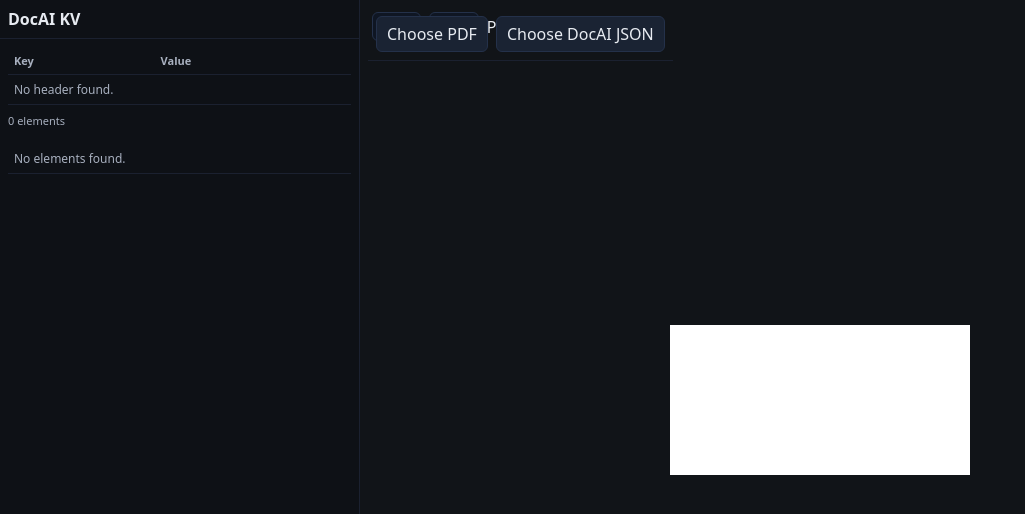
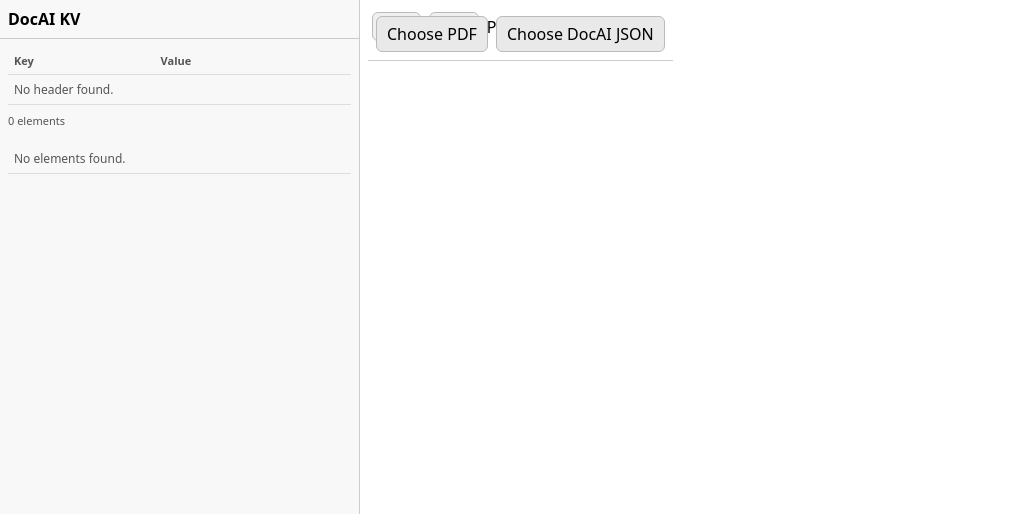
Before and after one commit to gcherian/pdfomania, a React (Vite) app: page / in a window 1280 px wide. Shown: the top 514 px of the page, without its empty margins (0-1025 px from the left). Built offline with nearby package versions, Linux system fonts and the light colour scheme; the HTML template or start-up script is replaced by a standard one.

Commit message:
Update style.css

```diff
--- a/src/style.css
+++ b/src/style.css
@@ -1,54 +1,126 @@
 :root {
-  --bg: #111418;
-  --panel: #0e1116;
-  --text: #e7ebf1;
-  --muted: #a8b0bf;
-  --accent: #5ec2ff;
+  --bg: #ffffff;
+  --panel: #f8f8f8;
+  --text: #000000;
+  --muted: #555555;
+  --accent: #007bff;
   --danger: #ff4d88;
   --warn: #ffc107;
 }
 
 * { box-sizing: border-box; }
 html, body, #root { height: 100%; }
-body { margin: 0; background: var(--bg); color: var(--text); font-family: ui-sans-serif, system-ui, -apple-system, Segoe UI, Roboto, Inter, Arial; }
+body {
+  margin: 0;
+  background: var(--bg);
+  color: var(--text);
+  font-family: ui-sans-serif, system-ui, -apple-system, Segoe UI, Roboto, Inter, Arial;
+}
 
-.wrap { display: grid; grid-template-columns: 360px 1fr; height: 100%; }
+.wrap {
+  display: grid;
+  grid-template-columns: 360px 1fr;
+  height: 100%;
+}
 
 .left {
   background: var(--panel);
-  border-right: 1px solid #1b2130;
+  border-right: 1px solid #ccc;
   overflow: hidden;
-  display: flex; flex-direction: column;
+  display: flex;
+  flex-direction: column;
 }
 
 .toolbar {
-  padding: 8px; display: flex; gap: 8px; border-bottom: 1px solid #1b2130;
+  padding: 8px;
+  display: flex;
+  gap: 8px;
+  border-bottom: 1px solid #ccc;
 }
-.btn { background:#1a2333; color:var(--text); border:1px solid #24314a; padding:6px 10px; border-radius:6px; cursor:pointer; }
-.btn:disabled { opacity: .5; cursor: not-allowed; }
+.btn {
+  background: #e9e9e9;
+  color: var(--text);
+  border: 1px solid #bbb;
+  padding: 6px 10px;
+  border-radius: 6px;
+  cursor: pointer;
+}
+.btn:disabled {
+  opacity: .5;
+  cursor: not-allowed;
+}
 
 .hdr, .list { padding: 8px; overflow:auto; }
-.hdr table, .list table { width: 100%; border-collapse: collapse; font-size: 12px; }
-.hdr th, .hdr td, .list td { padding: 6px 6px; border-bottom: 1px solid #1b2130; }
-.hdr th { text-align:left; color: var(--muted); font-weight:600; font-size:11px; }
+.hdr table, .list table {
+  width: 100%;
+  border-collapse: collapse;
+  font-size: 12px;
+}
+.hdr th, .hdr td, .list td {
+  padding: 6px 6px;
+  border-bottom: 1px solid #ddd;
+}
+.hdr th {
+  text-align: left;
+  color: var(--muted);
+  font-weight: 600;
+  font-size: 11px;
+}
 .key { color: var(--muted); }
-.cell { white-space: nowrap; overflow: hidden; text-overflow: ellipsis; }
-.row { cursor:pointer; }
-.row:hover { background: #151b25; }
-.count { color: var(--muted); font-size: 11px; padding: 0 8px 8px; }
+.cell {
+  white-space: nowrap;
+  overflow: hidden;
+  text-overflow: ellipsis;
+}
+.row { cursor: pointer; }
+.row:hover { background: #f0f0f0; }
+.count {
+  color: var(--muted);
+  font-size: 11px;
+  padding: 0 8px 8px;
+}
 
 .right { position: relative; overflow: hidden; }
-.pagebar { position:absolute; left:12px; top:12px; z-index: 5; display:flex; gap:8px; align-items:center; }
-.pagebar .btn { background:#0f1623; }
+.pagebar {
+  position: absolute;
+  left: 12px;
+  top: 12px;
+  z-index: 5;
+  display: flex;
+  gap: 8px;
+  align-items: center;
+}
+.pagebar .btn { background: #f0f0f0; }
 
 .canvas-stage {
   position: absolute; inset: 0;
-  display:flex; align-items:center; justify-content:center;
-  overflow:auto;
+  display: flex;
+  align-items: center;
+  justify-content: center;
+  overflow: auto;
+  background: #fff;
 }
 
-.canvas-stage canvas { z-index: 1; display:block; background: #fff; }
-.canvas-stage .overlay { position:absolute; inset:0; z-index: 2; pointer-events: none; }
+.canvas-stage canvas {
+  z-index: 1;
+  display: block;
+  background: #fff;
+}
+.canvas-stage .overlay {
+  position: absolute;
+  inset: 0;
+  z-index: 2;
+  pointer-events: none;
+}
 
-.docai-hover { position:absolute; border:2px dashed var(--warn); border-radius:2px; }
-.docai-locate { position:absolute; outline:3px solid var(--danger); border-radius:2px; box-shadow: 0 0 0 2px rgba(255,77,136,.25); }
+.docai-hover {
+  position: absolute;
+  border: 2px dashed var(--warn);
+  border-radius: 2px;
+}
+.docai-locate {
+  position: absolute;
+  outline: 3px solid var(--danger);
+  border-radius: 2px;
+  box-shadow: 0 0 0 2px rgba(255, 77, 136, .25);
+}
```
